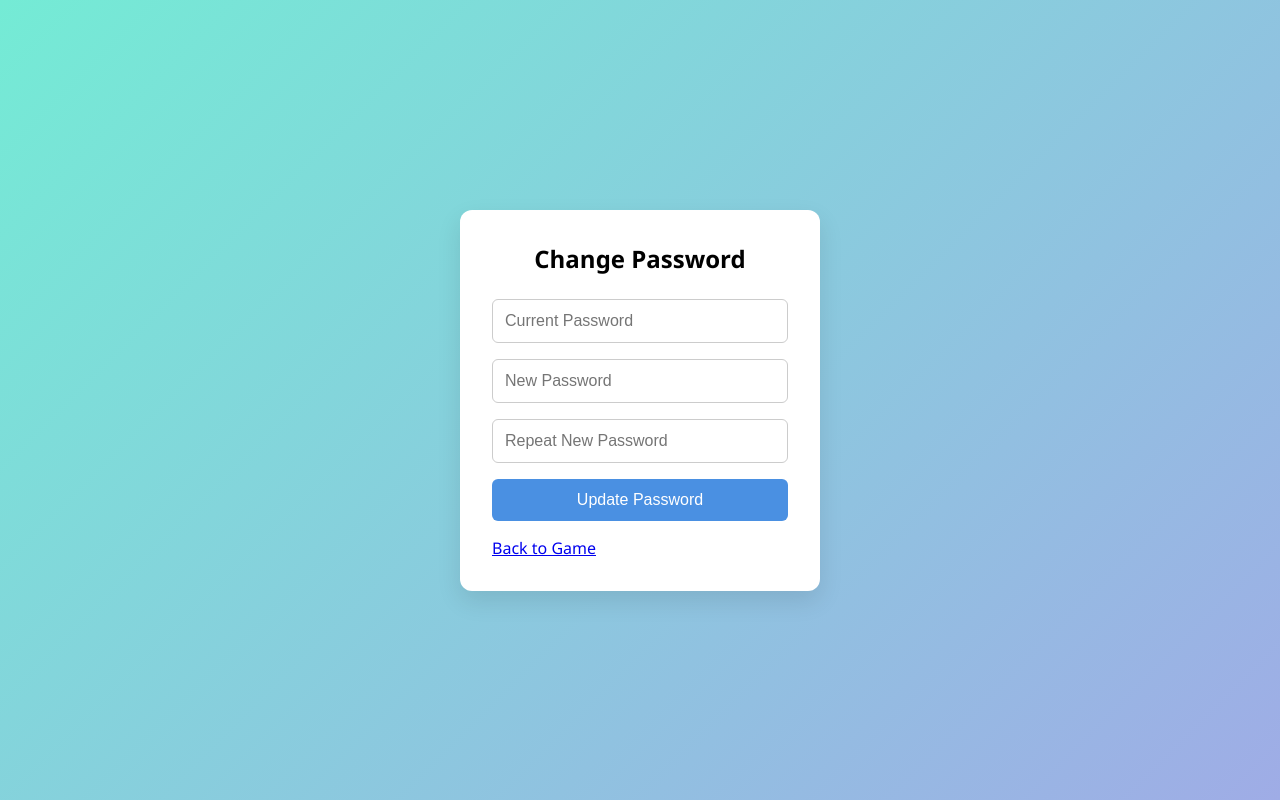
After one commit to Tobi189/snake-game-webapp-2, a Flask app: page /change-password in a window 1280 px wide. The commit adds this page. Run offline with Flask 3, Linux system fonts and the light colour scheme; the visitor is signed in with stand-in values (Sample User, id 1); some libraries are stand-ins or nearby versions.

Commit message:
added password change function, added button for delete account but forgot to implement its functionality, improved user sidebar it shows preferences now,

```diff
--- a/app.py
+++ b/app.py
@@ -80,6 +80,36 @@ def logout():
     session.clear()
     return redirect(url_for('login'))
 
+@app.route('/change-password', methods=['GET', 'POST'])
+def change_password():
+    if 'user_id' not in session:
+        return redirect(url_for('login'))
+
+    if request.method == 'POST':
+        current = request.form['current_password']
+        new = request.form['new_password']
+        confirm = request.form['confirm_password']
+
+        if new != confirm:
+            return render_template('change_password.html', message="New passwords do not match")
+
+        # Verify current password
+        cur.execute("SELECT password_hash FROM users WHERE id = %s", (session['user_id'],))
+        user = cur.fetchone()
+
+        if not user or not check_password_hash(user[0], current):
+            return render_template('change_password.html', message="Current password is incorrect")
+
+        # Update password
+        new_hash = generate_password_hash(new)
+        cur.execute("UPDATE users SET password_hash = %s WHERE id = %s", (new_hash, session['user_id']))
+        conn.commit()
+
+        return render_template('change_password.html', message="Password updated successfully ✅")
+
+    return render_template('change_password.html')
+
+
 # === Run ===
 if __name__ == '__main__':
     app.run(debug=True)
--- /dev/null
+++ b/templates/change_password.html
@@ -0,0 +1,25 @@
+<!DOCTYPE html>
+<html lang="en">
+<head>
+  <meta charset="UTF-8" />
+  <meta name="viewport" content="width=device-width, initial-scale=1.0"/>
+  <title>Change Password</title>
+  <link rel="stylesheet" href="../static/style.css" />
+</head>
+<body>
+  <div class="login-wrapper">
+    <form class="login-form" method="POST">
+      <h2>Change Password</h2>
+
+      <input type="password" name="current_password" placeholder="Current Password" required />
+      <input type="password" name="new_password" placeholder="New Password" required />
+      <input type="password" name="confirm_password" placeholder="Repeat New Password" required />
+
+      <button type="submit">Update Password</button>
+
+      <p id="message">{{ message }}</p>
+      <p><a href="/game">Back to Game</a></p>
+    </form>
+  </div>
+</body>
+</html>
--- a/templates/login.html
+++ b/templates/login.html
@@ -13,7 +13,9 @@
       <input type="text" name="username" placeholder="Username" required />
       <input type="password" name="password" placeholder="Password" required />
       <button type="submit">Login</button>
-      <p id="message"></p>
+
+      <p id="message">{{ message }}</p>
+
       <p>Don't have an account? <a href="/signup">Sign up</a></p>
 
     </form>
--- a/templates/signup.html
+++ b/templates/signup.html
@@ -16,7 +16,9 @@
       <input type="password" name="confirm_password" placeholder="Repeat Password" required />
 
       <button type="submit">Create Account</button>
-      <p id="message"></p>
+
+      <p id="message">{{ message }}</p>
+
       <p>Already have an account? <a href="/login">Login here</a></p>
 
     </form>
```
Also changed, not shown: static/user.js (+10 -1 lines), templates/main.html (+23 -0 lines), static/style.css (line endings or trailing spaces).
